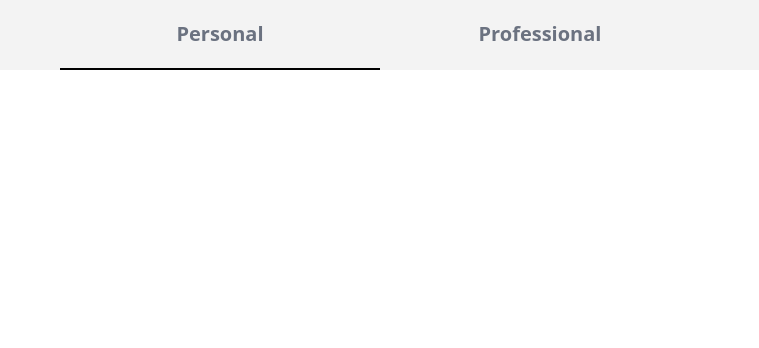
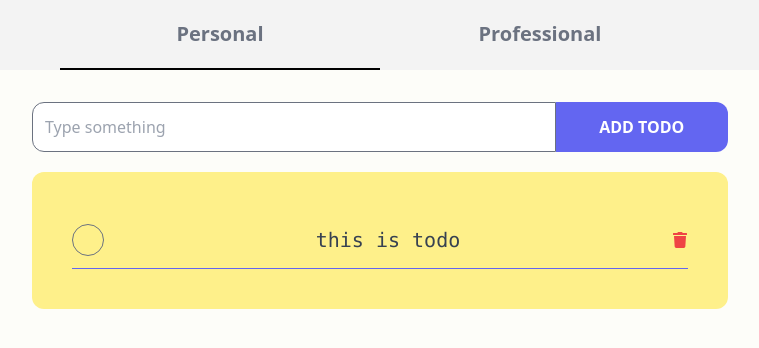
Before and after one commit to shahidx0x/ReduxTodo, a React (Vite) app: page / in a window 1280 px wide. Shown: the top 348 px of the page, without its empty margins (260-1019 px from the left). Built offline with nearby package versions, Linux system fonts and the light colour scheme.

Commit message:
feat: todo list item added and bg style changed

```diff
--- a/package.json
+++ b/package.json
@@ -18,6 +18,7 @@
     "@reduxjs/toolkit": "^2.0.1",
     "react": "^18.2.0",
     "react-dom": "^18.2.0",
+    "react-icons": "^5.0.1",
     "react-redux": "^9.1.0"
   },
   "devDependencies": {
--- a/src/App.tsx
+++ b/src/App.tsx
@@ -1,5 +1,6 @@
 import { useState } from "react"
 import "./App.css"
+import TodoList from "./components/TodoList/TodoList"
 const App = () => {
   const [activeTab, setActiveTab] = useState(0)
   return (
@@ -20,6 +21,7 @@ const App = () => {
           </div>
         </div>
       </div>
+      <TodoList />
     </div>
   )
 }
--- /dev/null
+++ b/src/components/TodoList/TodoList.tsx
@@ -0,0 +1,42 @@
+import React, { useState } from "react"
+import { FaCheck, FaTrash } from "react-icons/fa"
+
+const TodoList = () => {
+  const [checked, setChecked] = useState(false)
+  return (
+    <div className="flex justify-center items-center pt-5">
+      <div className=" w-[720px] p-3">
+        <div className="flex flex-col gap-5">
+          <div className="flex w-full">
+            <input
+              className="w-full border border-gray-500 rounded-s-xl p-3"
+              type="text"
+              placeholder="Type something"
+            />
+            <button className="w-56 p-3 rounded-e-xl bg-indigo-500 text-white font-bold">
+              ADD TODO
+            </button>
+          </div>
+          <div className="bg-yellow-200 p-10 rounded-xl">
+            <ul>
+              <li className="flex justify-between  items-center gap-2 border-b border-indigo-500 py-3">
+                <div
+                  onClick={() => setChecked(prev => !prev)}
+                  className="w-8 h-8 flex justify-center items-center rounded-full border border-gray-500 cursor-pointer"
+                >
+                  {checked && <FaCheck className="text-indigo-500" />}
+                </div>
+                <p className="text-xl flex-initial text-gray-700 font-mono">
+                  this is todo
+                </p>
+                <FaTrash className="text-red-500 cursor-pointer" />
+              </li>
+            </ul>
+          </div>
+        </div>
+      </div>
+    </div>
+  )
+}
+
+export default TodoList
--- a/src/index.css
+++ b/src/index.css
@@ -1,3 +1,7 @@
 @tailwind base;
 @tailwind components;
 @tailwind utilities;
+
+body{
+    background-color: rgba(245, 245, 220, 0.164);
+}
```
Also changed, not shown: 1 other file (tests, documents, lock files or other folders).
